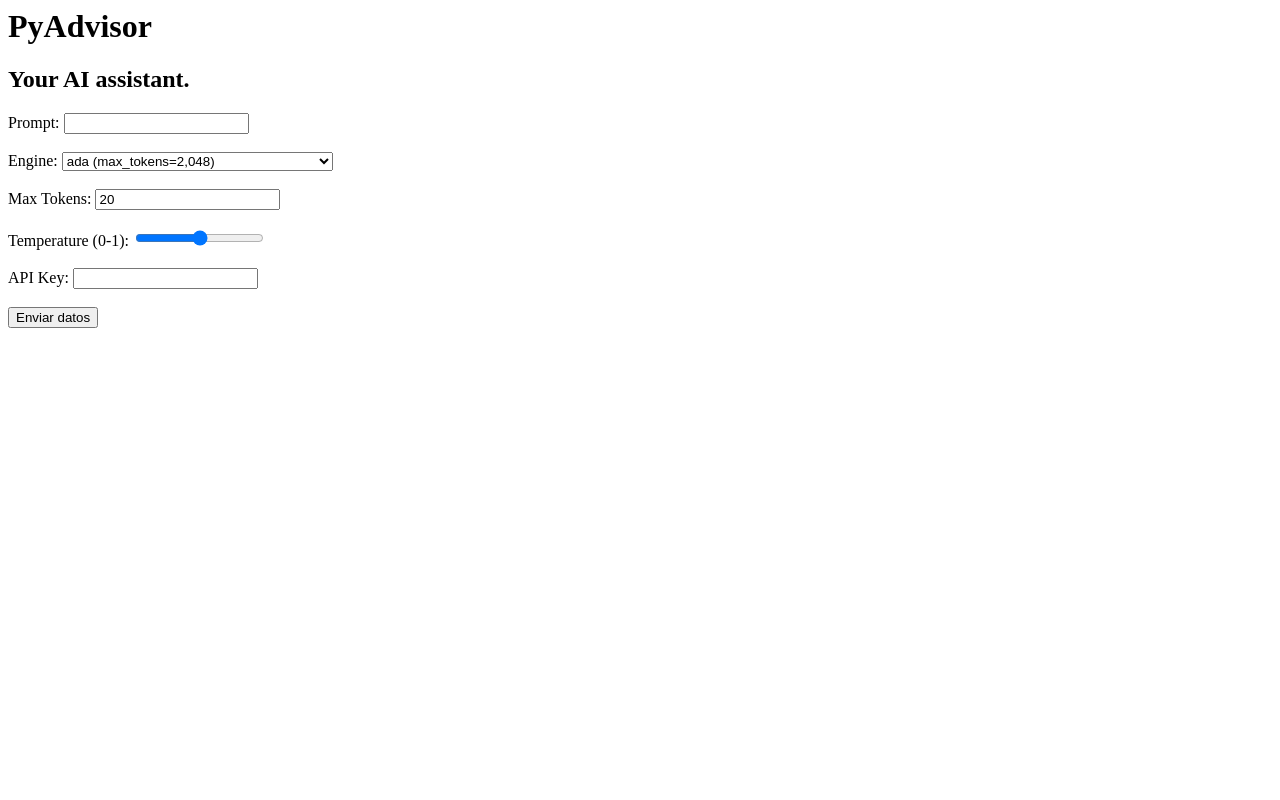
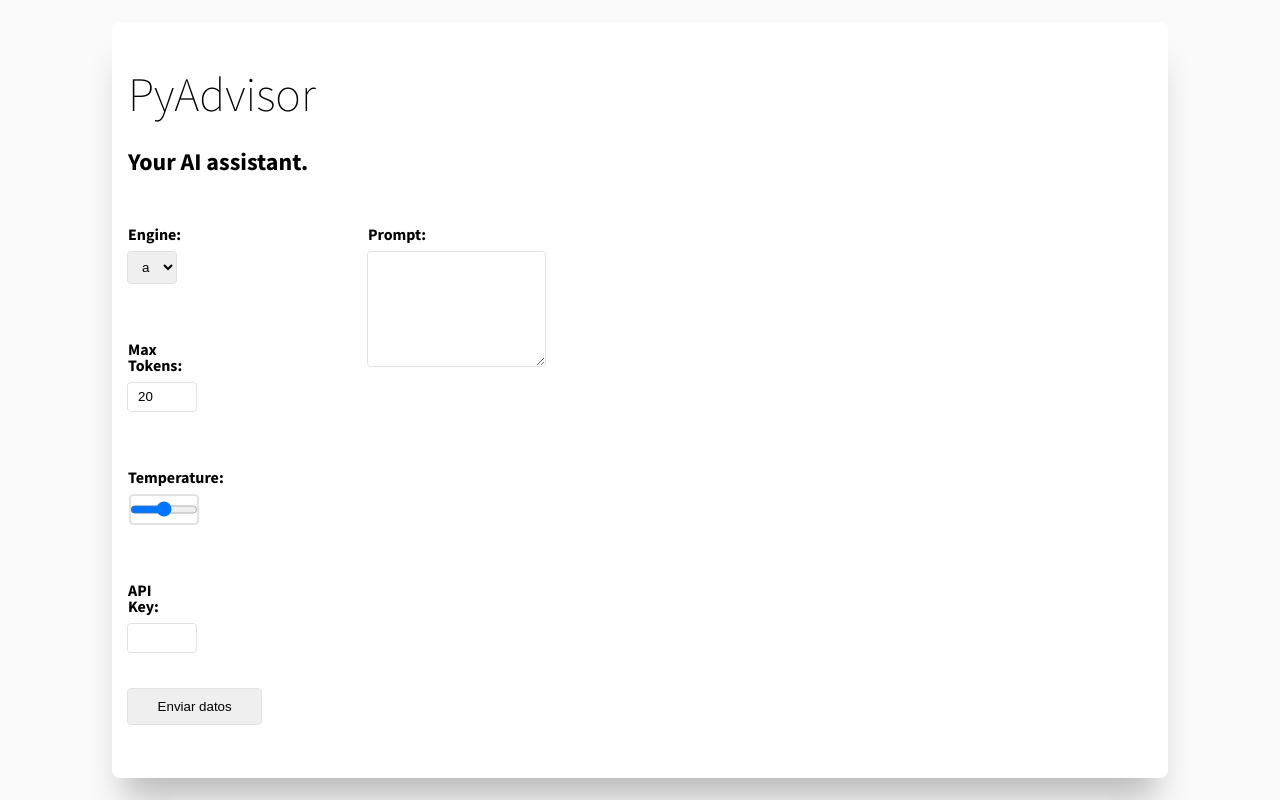
Before and after one commit to seenstevo/GPT3-App-Post-creator, a Flask app: page / in a window 1280 px wide. Run offline with Flask 2, Linux system fonts and the light colour scheme.

Commit message:
styles added

```diff
--- /dev/null
+++ b/app/templates/css/style.css
@@ -0,0 +1,130 @@
+@import url('https://fonts.googleapis.com/css2?family=Source+Sans+Pro:wght@200;700&display=swap');
+
+/* http://meyerweb.com/eric/tools/css/reset/
+   v2.0 | 20110126
+   License: none (public domain)
+*/
+
+html, body, div, span, applet, object, iframe,
+h1, h2, h3, h4, h5, h6, p, blockquote, pre,
+a, abbr, acronym, address, big, cite, code,
+del, dfn, em, img, ins, kbd, q, s, samp,
+small, strike, strong, sub, sup, tt, var,
+b, u, i, center,
+dl, dt, dd, ol, ul, li,
+fieldset, form, label, legend,
+table, caption, tbody, tfoot, thead, tr, th, td,
+article, aside, canvas, details, embed,
+figure, figcaption, footer, header, hgroup,
+menu, nav, output, ruby, section, summary,
+time, mark, audio, video {
+	margin: 20;
+	padding: 20;
+	border: 20;
+	font-size: 100%;
+	font: inherit;
+	vertical-align: baseline;
+}
+/* HTML5 display-role reset for older browsers */
+article, aside, details, figcaption, figure,
+footer, header, hgroup, menu, nav, section {
+	display: block;
+}
+body {
+	line-height: 1;
+}
+ol, ul {
+	list-style: none;
+}
+blockquote, q {
+	quotes: none;
+}
+blockquote:before, blockquote:after,
+q:before, q:after {
+	content: '';
+	content: none;
+}
+table {
+	border-collapse: collapse;
+	border-spacing: 0;
+}
+html,
+body {
+    height: 100vh;
+    width: 100vw;
+
+    display: grid;
+    place-content: center;
+
+    background-color: #fafafa;
+}
+
+main {
+    width: 80vw;
+    max-width: 100vw;
+    padding: 1em 1em 1.5em;
+    border-radius: 0.5em;
+    background-color: #fff;
+    box-shadow: 0 2em 2em -.75em rgba(0, 0, 0, .25);
+    font-family: 'Source Sans Pro';
+    font-weight: 700;
+}
+
+h1 {
+    font-weight: 300;
+    font-size: 48px;
+}
+
+h2 {
+    font-weight: 700;
+    font-size: 24px;
+    margin-top: 1em;
+}
+
+form {
+    display: grid;
+    grid-template-columns: 15em 1fr;
+}
+
+.prompt {
+    grid-column: 2;
+    grid-row: 1;
+
+    display: flex;
+    flex-direction: column;
+    align-items: flex-end;
+}
+
+.data {
+    grid-column: 1;
+    grid-row: 1;
+}
+
+label {
+    width: 100%;
+    display: block;
+    margin-top: 2em;
+    text-align: left;
+}
+
+input,
+select,
+textarea {
+    margin-top: .5em;
+    border: none;
+    border-radius: 0.25em;
+    box-shadow: 0 0 0 1px #e2e2e2;
+    padding: 0.5em 0.75em;
+}
+
+textarea {
+    width: 100%;
+    height: 80%;;
+}
+
+input[type="submit"] {
+    margin-top: 2em;
+    padding: .75em 1em;
+    border-radius: 0.25em;
+    width: 10em;
+}
--- a/app/templates/index.html
+++ b/app/templates/index.html
@@ -1,20 +1,42 @@
-<!-- <!DOCTYPE html> -->
-<html>
+<!DOCTYPE html>
+<html lang="es-ES">
     <head>
         <meta charset="UTF-8">
+        <link rel="stylesheet" href="./app/templates/css/style.css">
         <title>Chat GPT</title>
+        <style>
+            form {
+                margin: 20px 0;
+            }
+            label, input, select, textarea {
+                display: block;
+                margin-bottom: 10px;
+            }
+            textarea#prompt {
+                width: 100%;
+                height: 100px;
+            }
+            .prompt, .data label, .data input, .data select {
+                display: block;
+                width: 20%;
+                margin-bottom: 10px;
+            }
+        </style>
+    </head>
+
+    <body>
+        <main>
             <h1>PyAdvisor</h1>
             <h2>Your AI assistant.</h2>
-    </head>
-    <body>
             <form method="POST">
+                <div class="prompt">
                     <label for="prompt">Prompt:</label>
-            <input type="text" id="prompt" name="prompt"><br>
+                    <textarea id="prompt" name="prompt"></textarea>
+                </div>
 
-            <br>
-
+                <div class="data">
                     <label for="engine">Engine:</label>
-            <select id="engine" name="engine"><br>
+                    <select id="engine" name="engine">
                         <option value="ada">ada (max_tokens=2,048)</option>
                         <option value="text-davinci-003">Davinci-text-003 (max_tokens=4,000)</option>
                         <option value="text-davinci-002">Davinci-text-002 (max_tokens=4,000)</option>
@@ -24,24 +46,23 @@
                     </select>
 
                     <br>
+
+                    <label for="max_tokens">Max Tokens:</label>
+                    <input type="text" id="max_tokens" name="max_tokens" value="20">
                     <br>
 
-            <label for="max_tokens">Max Tokens:</label>
-            <input type="text" id="max_tokens" name="max_tokens" value="20"><br>
-
-            <br>
-
-            <label for="temperature">Temperature (0-1):</label>
-            <input type="range" id="temperature" name="temperature" min="0" max="1" step="0.1" value="0.5"><br>
-
+                    <label for="temperature">Temperature:</label>
+                    <input type="range" id="temperature" name="temperature" min="0" max="1" step="0.1" value="0.5">
                     <br>
 
                     <label for="api_key">API Key:</label>
-            <input type="text" id="api_key" name="api_key"><br>
+                    <input type="text" id="api_key" name="api_key">
+                </div>
 
-            <br>
-
+                <div class="submit">
                     <input type="submit" value="Enviar datos">
+                </div>
             </form>
+        </main>
     </body>
 </html>
```
Lines whose indentation alone changed are shown as unchanged.
